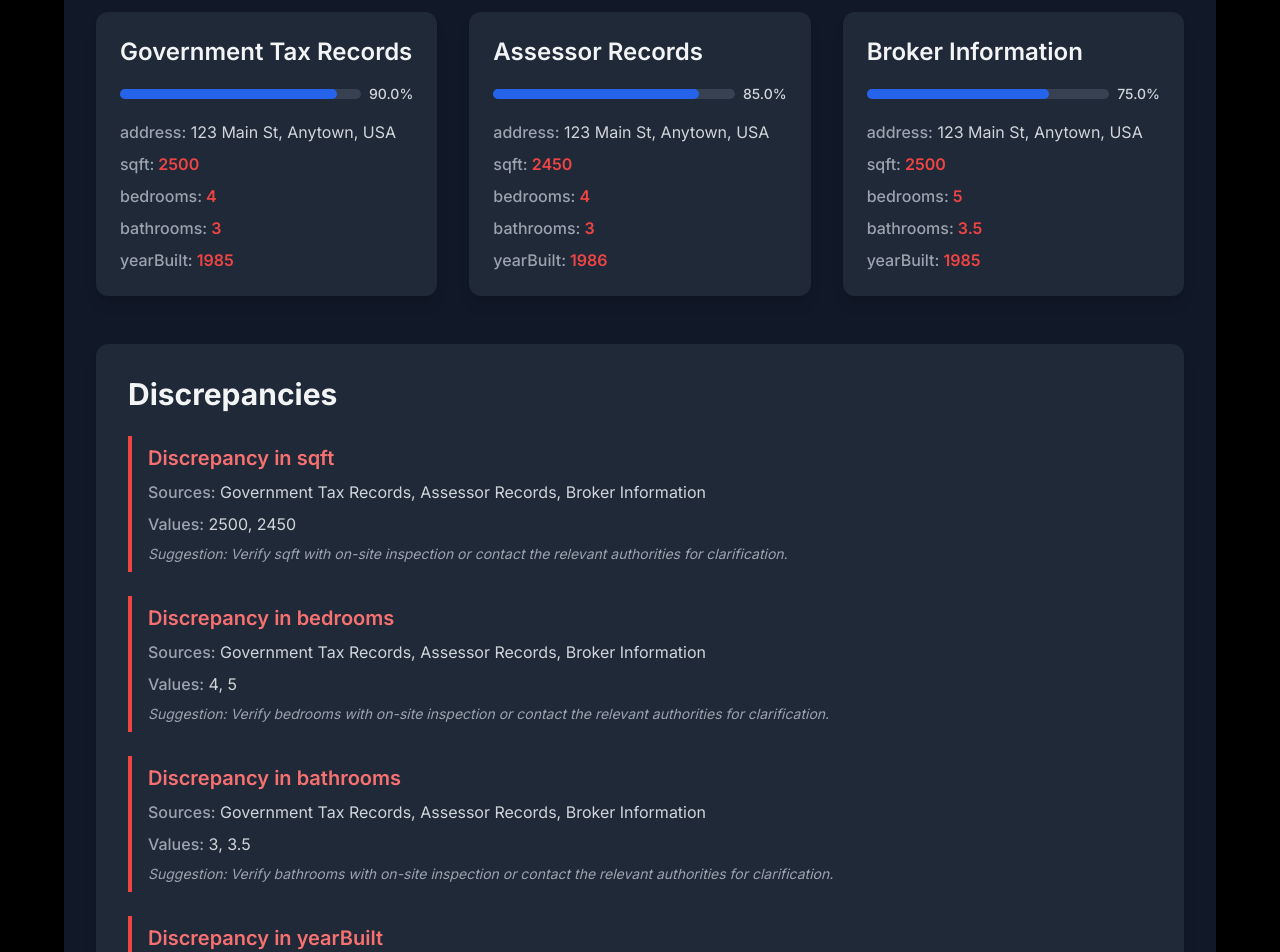
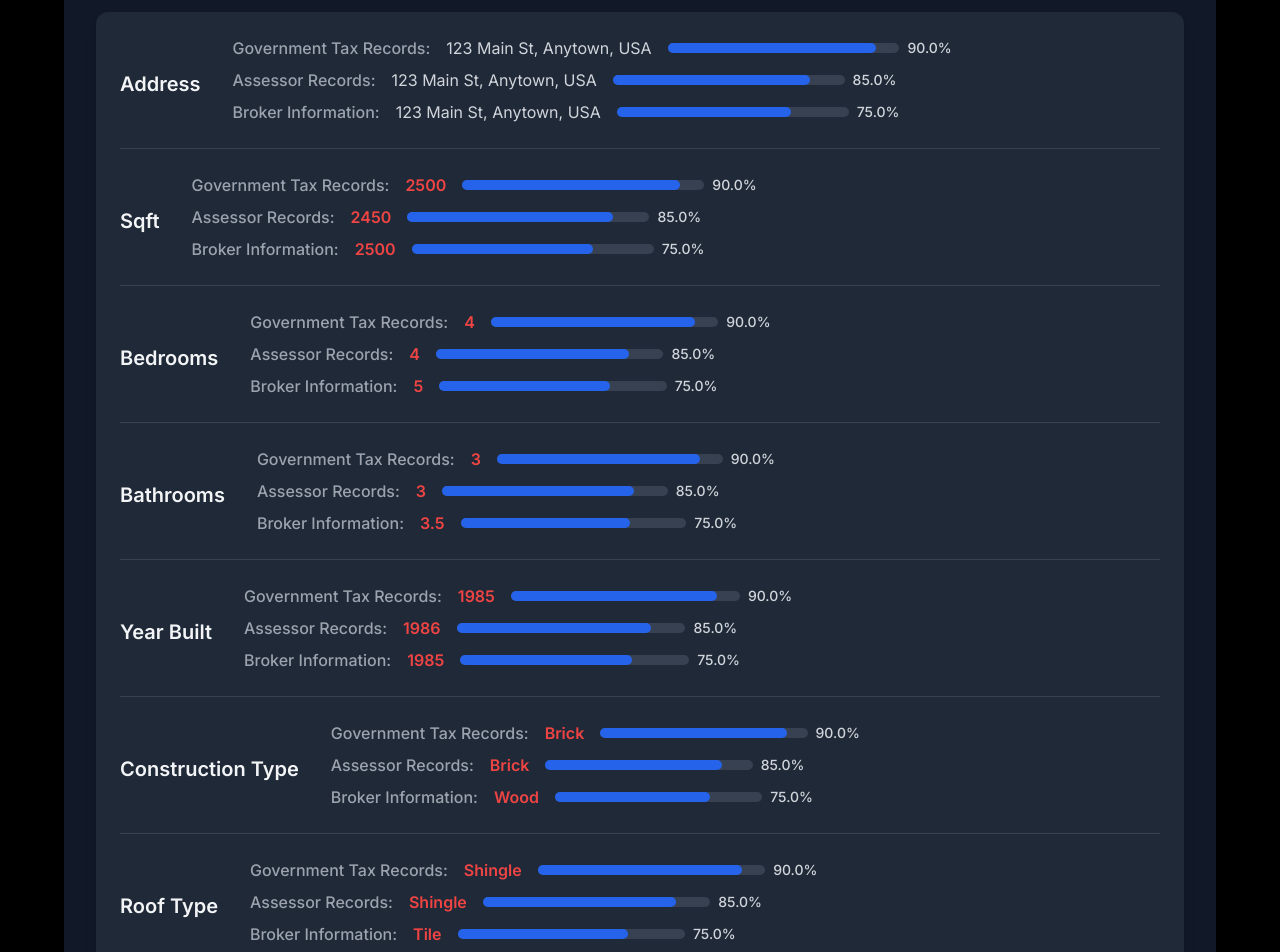
Before and after one commit to virgilttr/sukuna, a Next.js app in the folder frontend/: page /property-comparison in a window 1280 px wide. Shown: the part 140-1092 px from the top of the page. Built offline with nearby package versions, Linux system fonts and the light colour scheme.

Commit message:
Update property data view

```diff
--- a/frontend/components/PropertyDataComparison.tsx
+++ b/frontend/components/PropertyDataComparison.tsx
@@ -27,6 +27,11 @@ const PropertyDataComparison: React.FC = () => {
         bedrooms: 4,
         bathrooms: 3,
         yearBuilt: 1985,
+        constructionType: "Brick",
+        roofType: "Shingle",
+        weatherPatterns: "Mild",
+        floodZone: "No",
+        fireRisk: "Low",
       },
       confidence: 0.9,
     },
@@ -38,6 +43,11 @@ const PropertyDataComparison: React.FC = () => {
         bedrooms: 4,
         bathrooms: 3,
         yearBuilt: 1986,
+        constructionType: "Brick",
+        roofType: "Shingle",
+        weatherPatterns: "Moderate",
+        floodZone: "No",
+        fireRisk: "Moderate",
       },
       confidence: 0.85,
     },
@@ -49,6 +59,11 @@ const PropertyDataComparison: React.FC = () => {
         bedrooms: 5,
         bathrooms: 3.5,
         yearBuilt: 1985,
+        constructionType: "Wood",
+        roofType: "Tile",
+        weatherPatterns: "Extreme",
+        floodZone: "Yes",
+        fireRisk: "High",
       },
       confidence: 0.75,
     },
@@ -56,7 +71,9 @@ const PropertyDataComparison: React.FC = () => {
 
   const findDiscrepancies = (sources: DataSource[]): Discrepancy[] => {
     const discrepancies: Discrepancy[] = [];
-    const fields = Object.keys(sources[0].data);
+    const fields = Object.keys(sources[0].data) as Array<
+      keyof DataSource["data"]
+    >;
 
     fields.forEach((field) => {
       const values = sources.map((source) => source.data[field]);
@@ -64,7 +81,7 @@ const PropertyDataComparison: React.FC = () => {
 
       if (uniqueValues.length > 1) {
         discrepancies.push({
-          field,
+          field: field as string,
           sources: sources.map((source) => source.name),
           values: uniqueValues,
           suggestion: `Verify ${field} with on-site inspection or contact the relevant authorities for clarification.`,
@@ -77,7 +94,7 @@ const PropertyDataComparison: React.FC = () => {
 
   const discrepancies = findDiscrepancies(dataSources);
 
-  const getFieldClass = (source: DataSource, field: string) => {
+  const getFieldClass = (field: string) => {
     const isDiscrepancy = discrepancies.some((d) => d.field === field);
     return isDiscrepancy ? "text-red-500 font-semibold" : "";
   };
@@ -88,43 +105,45 @@ const PropertyDataComparison: React.FC = () => {
         Property Data Comparison
       </h1>
 
-      <div className="grid grid-cols-1 md:grid-cols-3 gap-8 mb-12">
-        {dataSources.map((source, index) => (
-          <div
-            key={index}
-            className="bg-gray-800 p-6 rounded-xl shadow-lg transition-all duration-300 hover:shadow-xl"
-          >
-            <h2 className="text-2xl font-semibold mb-4 text-gray-100">
-              {source.name}
-            </h2>
-            <div className="mb-4 flex items-center">
-              <div className="w-full bg-gray-700 rounded-full h-2.5">
+      <div className="bg-gray-800 p-6 rounded-xl shadow-lg">
+        <ul className="space-y-6">
+          {Object.keys(dataSources[0].data).map((key) => (
+            <li key={key} className="border-b border-gray-700 pb-4">
+              <div className="flex justify-between items-center">
+                <span className="text-xl font-semibold text-gray-100 capitalize">
+                  {key.replace(/([a-z])([A-Z])/g, "$1 $2")}
+                </span>
+                <div className="flex-1 ml-8">
+                  {dataSources.map((source) => (
+                    <div key={source.name} className="flex items-center mb-2">
+                      <span className="text-gray-400 font-medium mr-4">
+                        {source.name}:
+                      </span>
+                      <span className={`${getFieldClass(key)} text-gray-300`}>
+                        {source.data[key as keyof DataSource["data"]]}
+                      </span>
+                      <div className="ml-4 w-1/4 bg-gray-700 rounded-full h-2.5">
                         <div
                           className="bg-blue-600 h-2.5 rounded-full"
-                  style={{ width: `${source.confidence * 100}%` }}
+                          style={{
+                            width: `${source.confidence * 100}%`,
+                          }}
                         ></div>
                       </div>
                       <span className="ml-2 text-sm font-medium text-gray-300">
                         {(source.confidence * 100).toFixed(1)}%
                       </span>
                     </div>
-            <ul className="space-y-2">
-              {Object.entries(source.data).map(([key, value]) => (
-                <li
-                  key={key}
-                  className={`${getFieldClass(source, key)} text-gray-300`}
-                >
-                  <span className="font-medium text-gray-400">{key}:</span>{" "}
-                  {value}
+                  ))}
+                </div>
+              </div>
             </li>
           ))}
         </ul>
       </div>
-        ))}
-      </div>
 
       {discrepancies.length > 0 && (
-        <div className="bg-gray-800 p-8 rounded-xl shadow-lg">
+        <div className="bg-gray-800 p-8 rounded-xl shadow-lg mt-8">
           <h2 className="text-3xl font-bold mb-6 text-gray-100">
             Discrepancies
           </h2>
```
Lines whose indentation alone changed are shown as unchanged.
